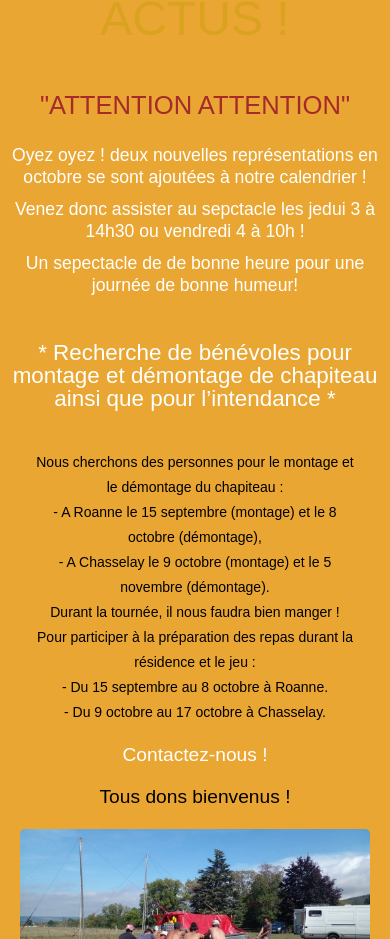
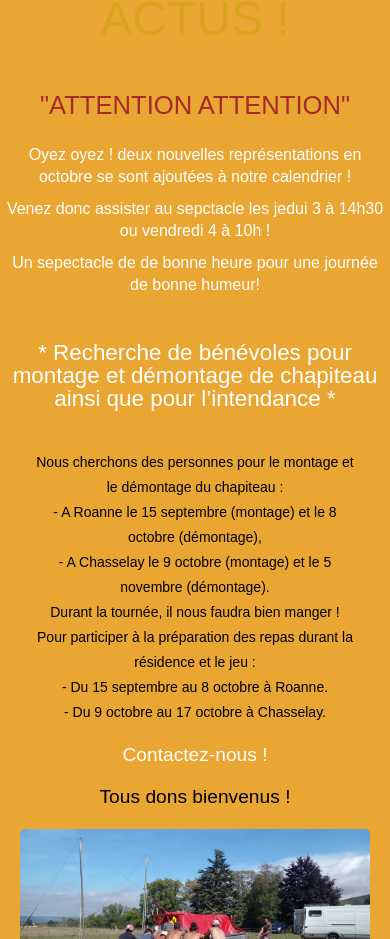
Before and after one commit to NelsonAxolotl/wanubida, a React (Vite) app: page / in a window 390 px wide. Shown: the part 1503-2442 px from the top of the page. Built offline with nearby package versions, Linux system fonts and the light colour scheme; some icons are missing; the HTML template or start-up script is replaced by a standard one; a web font is replaced by a local one.

Commit message:
dates plus

```diff
--- a/src/Components/Main.css
+++ b/src/Components/Main.css
@@ -796,7 +796,7 @@ body {
   }
 
   .oyez p {
-    font-size: 1.1rem;
+    font-size: 1rem;
     padding: 0 20px;
     text-align: center;
     padding: 5px;
```
